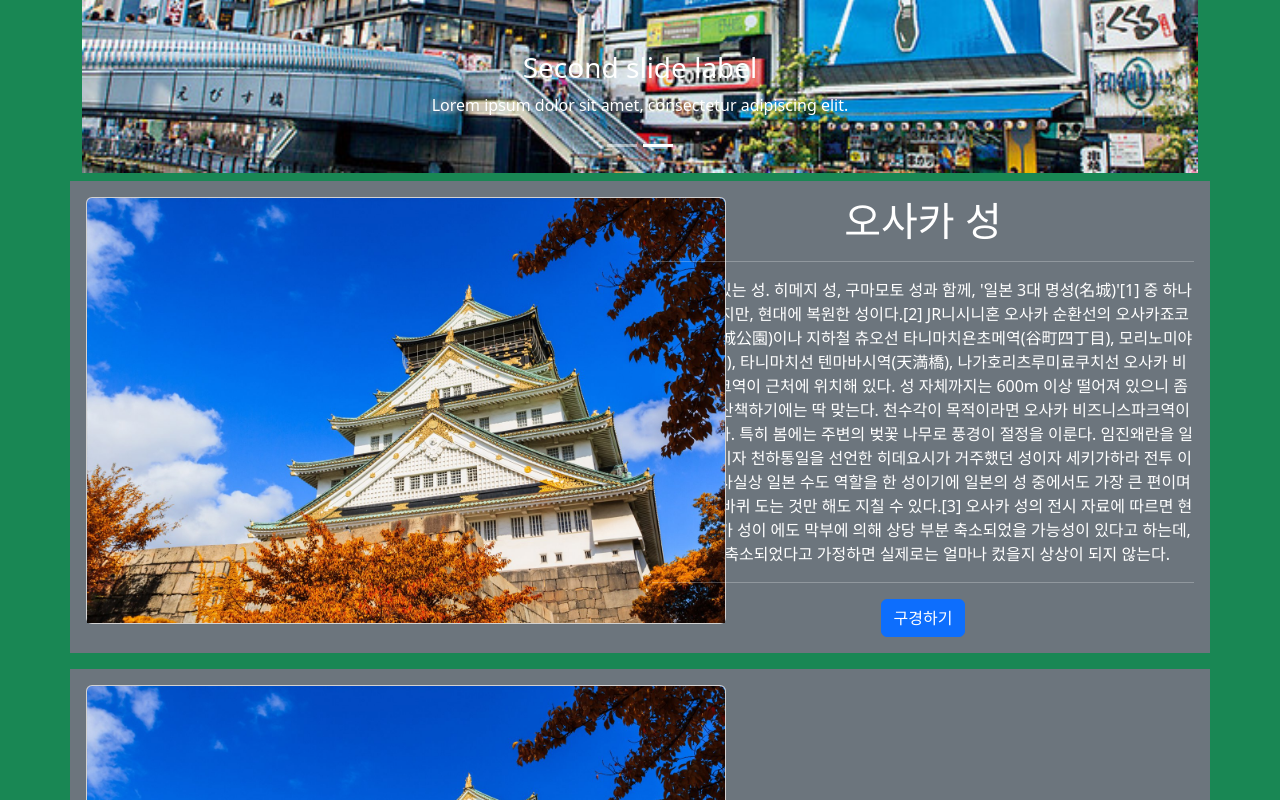
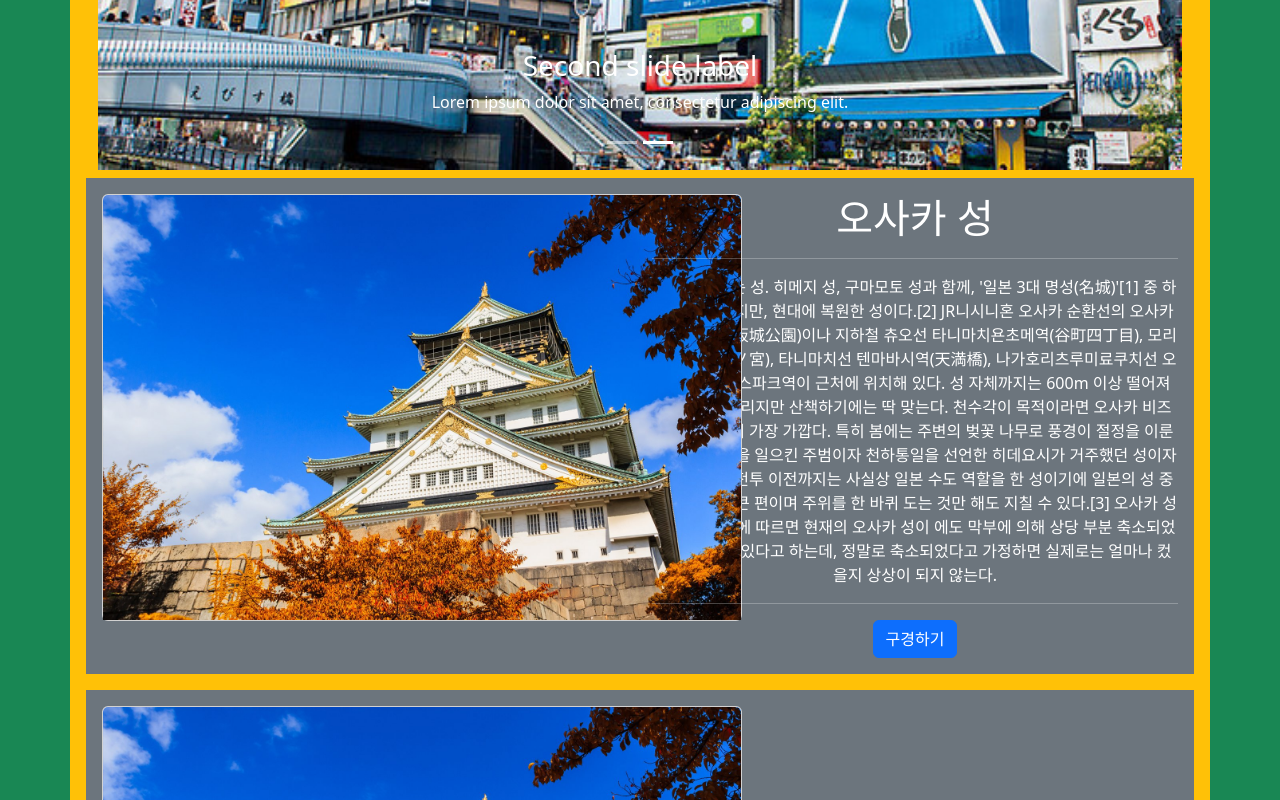
Before and after one commit to ShinSeongCheol/2022_web_hackerthon, a React (Create React App) app in the folder blog/: page / in a window 1280 px wide. Shown: the part 560-1360 px from the top of the page. Built offline with nearby package versions, Linux system fonts and the light colour scheme.

Commit message:
background-color

```diff
--- a/blog/src/components/Maincontents.js
+++ b/blog/src/components/Maincontents.js
@@ -6,10 +6,12 @@ import Container from "react-bootstrap/Container";
 function Maincontents() {
     return (
         <Container fluid className="text-bg-success p-3">
-            <Stack gap={2} className="col-md-12 mx-auto">
-                <CarouselFadeExample />
-                <ContentsCard />
-            </Stack>
+            <Container className='text-bg-warning p-3'>
+                <Stack gap={2} className="col-md-12 mx-auto">
+                    <CarouselFadeExample />
+                    <ContentsCard />
+                </Stack>
+            </Container>
         </Container>
     );
 }
```
